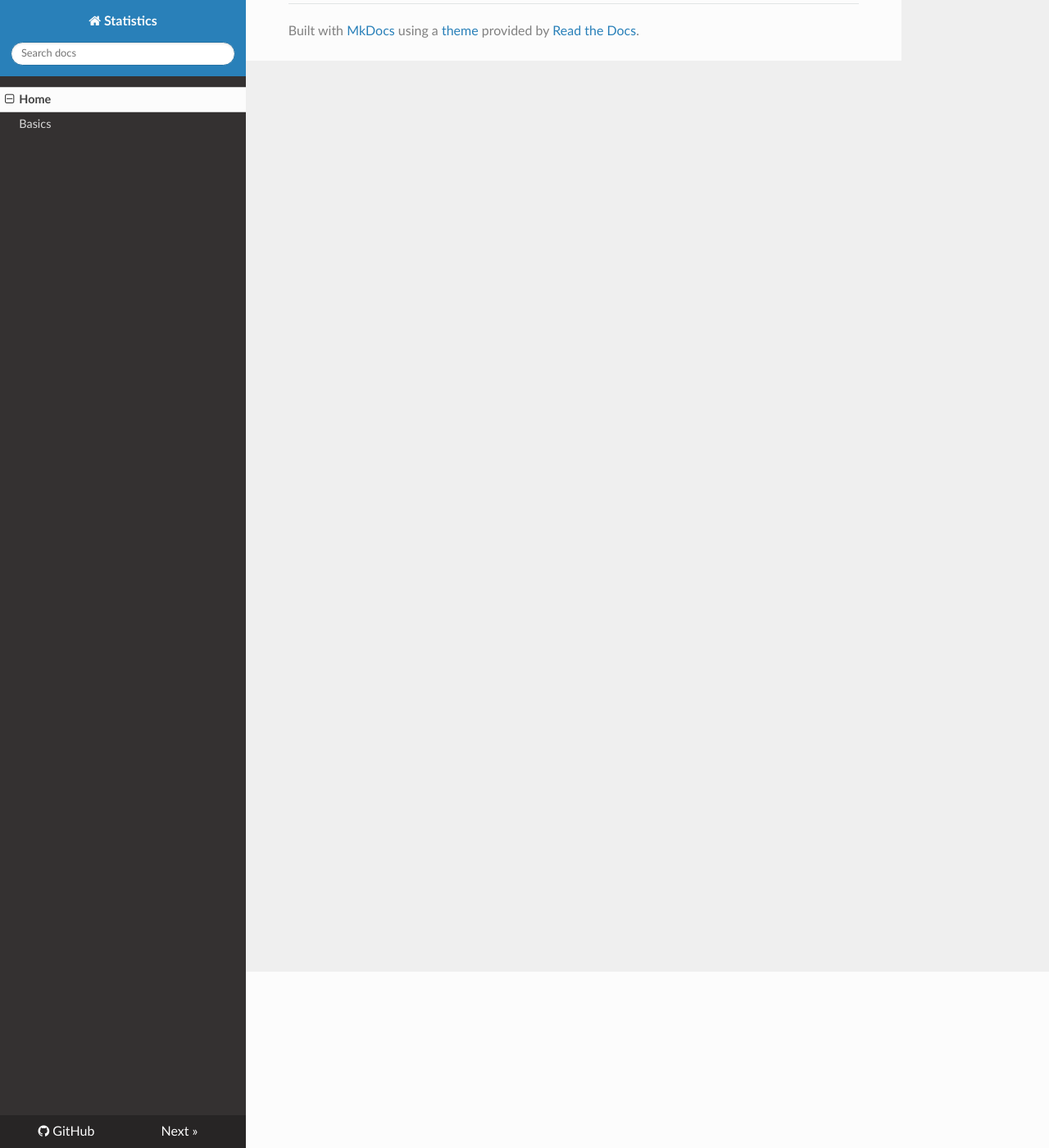
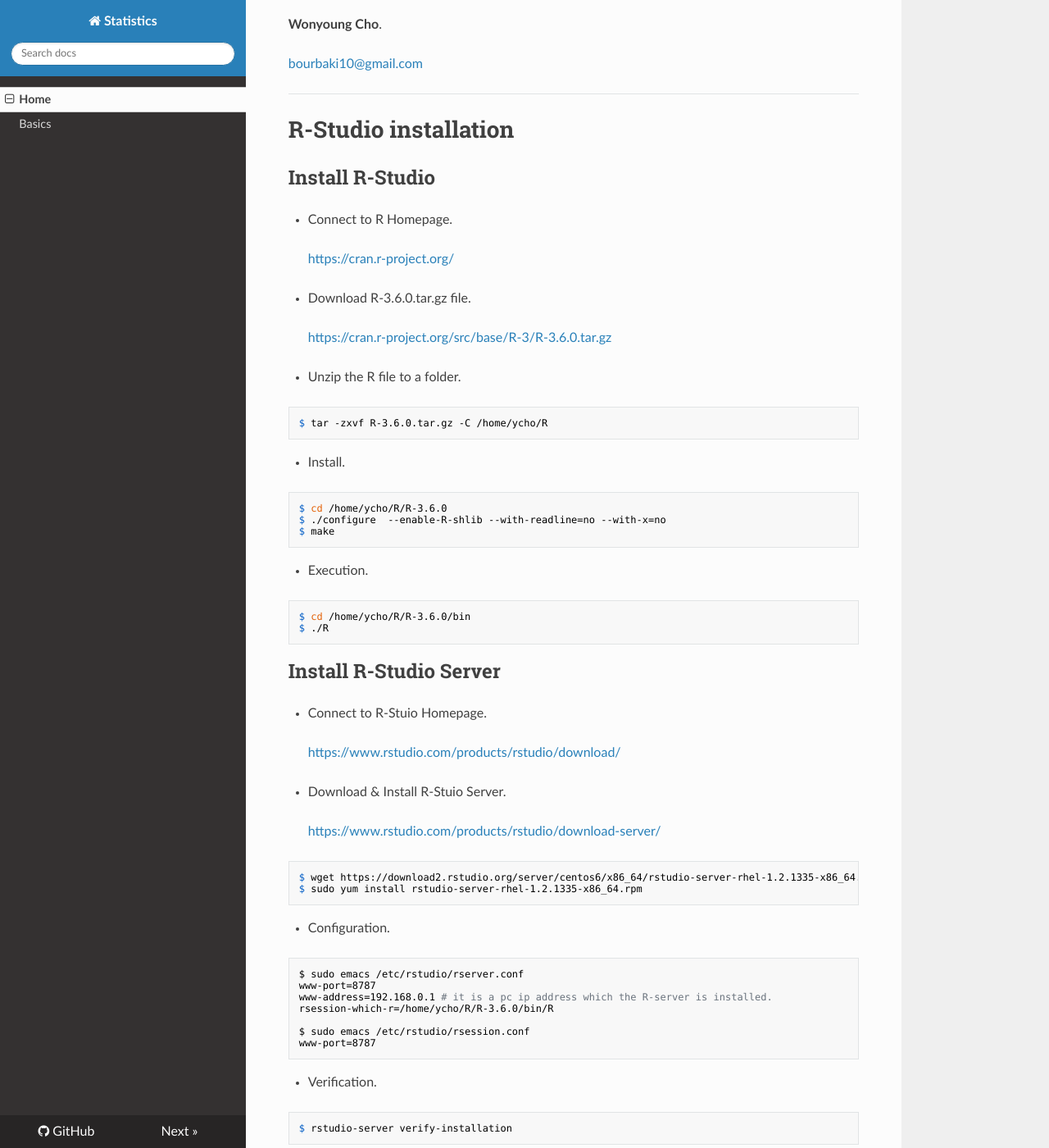
Before and after one commit to WonyoungCho/Statistics, an MkDocs documentation site: the page built from docs/index.md, in a window 1280 px wide and 1400 px high, scrolled down 215 px. Shown: the whole window at 82% size. Built offline with MkDocs 1.6.1, drawn with Linux system fonts in a browser that asks for light colours; nearby versions of some CDN libraries; old or Windows-style settings are respelled for this version of MkDocs; some of the changed text lies outside the part shown.

Commit message:
Update index.md

````diff
--- a/docs/index.md
+++ b/docs/index.md
@@ -1 +1,77 @@
 # Statistics
+
+<a href="https://stat.readthedocs.io" target="_blank"> https://stat.readthedocs.io </a>
+
+
+---
+
+**Wonyoung Cho**.
+
+<bourbaki10@gmail.com>
+
+---
+
+# R-Studio installation
+
+## Install R-Studio
+
+- Connect to R Homepage.
+
+> <https://cran.r-project.org/>
+
+- Download R-3.6.0.tar.gz file.
+
+> <https://cran.r-project.org/src/base/R-3/R-3.6.0.tar.gz>
+
+- Unzip the R file to a folder.
+```
+$ tar -zxvf R-3.6.0.tar.gz -C /home/ycho/R
+```
+
+- Install.
+```
+$ cd /home/ycho/R/R-3.6.0
+$ ./configure  --enable-R-shlib --with-readline=no --with-x=no
+$ make
+```
+
+- Execution.
+```
+$ cd /home/ycho/R/R-3.6.0/bin
+$ ./R
+```
+
+
+## Install R-Studio Server
+
+- Connect to R-Stuio Homepage.
+
+> <https://www.rstudio.com/products/rstudio/download/>
+
+- Download & Install R-Stuio Server.
+
+> <https://www.rstudio.com/products/rstudio/download-server/>
+```
+$ wget https://download2.rstudio.org/server/centos6/x86_64/rstudio-server-rhel-1.2.1335-x86_64.rpm
+$ sudo yum install rstudio-server-rhel-1.2.1335-x86_64.rpm
+```
+
+- Configuration.
+```
+$ sudo emacs /etc/rstudio/rserver.conf
+www-port=8787
+www-address=192.168.0.1 # it is a pc ip address which the R-server is installed.
+rsession-which-r=/home/ycho/R/R-3.6.0/bin/R
+
+$ sudo emacs /etc/rstudio/rsession.conf
+www-port=8787
+```
+
+- Verification.
+```
+$ rstudio-server verify-installation
+```
+
+- Open R-studio.
+
+> Open web browser - Connect to http://192.168.0.1:8787 - Log in with pc ID and PASSWORD.
````
